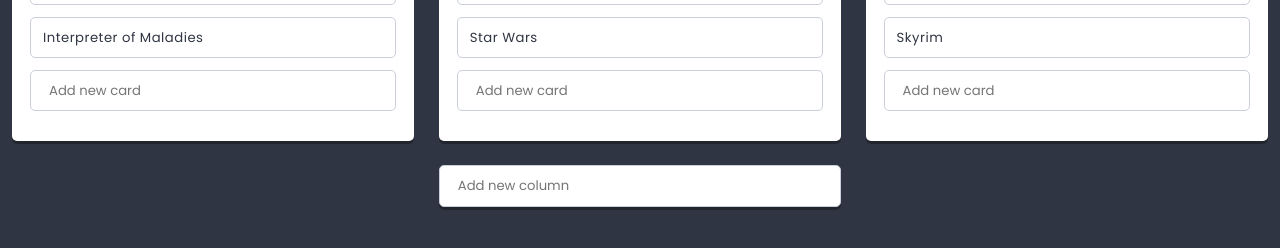
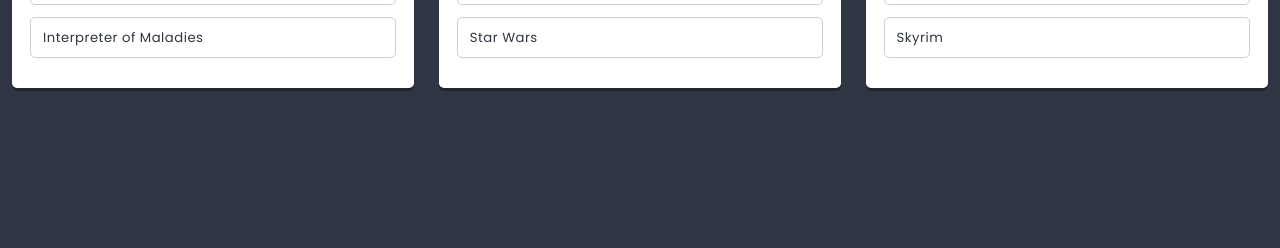
Before and after one commit to Marcin-Matczak/student_shelf_react_app, a React (Create React App) app: page / in a window 1280 px wide. Shown: the part 549-797 px from the top of the page. Built offline with nearby package versions, Linux system fonts and the light colour scheme.

Commit message:
Implemented Redux - created the state of the application and containers

```diff
--- a/package.json
+++ b/package.json
@@ -3,6 +3,7 @@
   "version": "0.1.0",
   "private": true,
   "dependencies": {
+    "@reduxjs/toolkit": "^1.8.5",
     "@testing-library/jest-dom": "^5.16.5",
     "@testing-library/react": "^13.4.0",
     "@testing-library/user-event": "^13.5.0",
@@ -11,7 +12,9 @@
     "prop-types": "^15.8.1",
     "react": "^18.2.0",
     "react-dom": "^18.2.0",
+    "react-redux": "^8.0.4",
     "react-scripts": "5.0.1",
+    "redux": "^4.2.0",
     "web-vitals": "^2.1.4"
   },
   "scripts": {
--- a/src/App.js
+++ b/src/App.js
@@ -1,15 +1,22 @@
 import styles from "./App.module.scss";
-import List from "./components/List/List";
-import { pageContents, listData } from "./data/dataStore.js";
+import PropTypes from "prop-types";
+import ListContainer from "./components/List/ListContainer.js";
 
-function App() {
+function App(props) {
+  const { title, subtitle, lists } = props;
   return (
     <main className={styles.component}>
-      <h1 className={styles.title}>{pageContents.title}</h1>
-      <h2 className={styles.subtitle}>{pageContents.subtitle}</h2>
-      <List {...listData} />
+      <h1 className={styles.title}>{title}</h1>
+      <h2 className={styles.subtitle}>{subtitle}</h2>
+      {lists.map(listData => (<ListContainer key={listData.id} {...listData} />))}
     </main>
   );
 }
 
+App.propTypes = {
+  title: PropTypes.node,
+  subtitle: PropTypes.node,
+  lists: PropTypes.array,
+};
+
 export default App;
--- /dev/null
+++ b/src/AppContainer.js
@@ -0,0 +1,8 @@
+import { connect } from "react-redux";
+import App from "./App";
+const mapStateToProps = (state) => ({
+  title: state.app.title,
+  subtitle: state.app.subtitle,
+  lists: state.lists,
+});
+export default connect(mapStateToProps)(App);
--- a/src/components/Card/Card.js
+++ b/src/components/Card/Card.js
@@ -3,7 +3,8 @@
 import PropTypes from "prop-types";
 
 function Card(props) {
-  return <p className={styles.component}>{props.title}</p>;
+  const { title } = props;
+  return <p className={styles.component}>{title}</p>;
 }
 
 Card.propTypes = {
--- a/src/components/Column/Column.js
+++ b/src/components/Column/Column.js
@@ -2,50 +2,30 @@
 import styles from "./Column.module.scss";
 import PropTypes from "prop-types";
 import Card from "../Card/Card.js";
-import Creator from "../Creator/Creator.js";
-import { settings } from "../../data/dataStore.js";
+//import Creator from "../Creator/Creator.js";
+//import { settings } from "../../data/dataStore.js";
 import Icon from "../Icon/Icon.js";
 
 class Column extends React.Component {
-  constructor(props) {
-    super(props);
-    this.state = {
-      cards: this.props.cards || [],
-    };
-  }
-
-  addCard(title) {
-    this.setState((state) => ({
-      cards: [
-        ...state.cards,
-        {
-          key: state.cards.length
-            ? state.cards[state.cards.length - 1].key + 1
-            : 0,
-          title,
-        },
-      ],
-    }));
-  }
-
   render() {
+    const { title, icon, cards } = this.props;
     return (
       <section className={styles.component}>
         <span className={styles.icon}>
-          <Icon name={this.props.icon} />
+          <Icon name={icon} />
         </span>
-        <h3 className={styles.title}>{this.props.title}</h3>
+        <h3 className={styles.title}>{title}</h3>
         <div className={styles.cards}>
-          {this.state.cards.map(({ key, ...cardProps }) => (
-            <Card key={key} {...cardProps} />
+          {cards.map((cardData) => (
+            <Card key={cardData.id} {...cardData} />
           ))}
         </div>
-        <div className={styles.creator}>
+        {/*<div className={styles.creator}>
           <Creator
             text={settings.cardCreatorText}
             action={this.addCard.bind(this)}
           />
-        </div>
+          </div>*/}
       </section>
     );
   }
@@ -53,6 +33,8 @@
 
 Column.propTypes = {
   title: PropTypes.string,
+  icon: PropTypes.string,
+  cards: PropTypes.array,
 };
 
 export default Column;
--- /dev/null
+++ b/src/components/Column/ColumnContainer.js
@@ -0,0 +1,10 @@
+import { connect } from "react-redux";
+import Column from "./Column.js";
+
+export const getCardsForList = ({ cards }, columnId) =>
+  cards.filter((card) => card.columnId === columnId);
+
+const mapStateToProps = (state, props) => ({
+  cards: getCardsForList(state, props.id),
+});
+export default connect(mapStateToProps)(Column);
--- a/src/components/List/List.js
+++ b/src/components/List/List.js
@@ -2,53 +2,29 @@
 import Hero from "../Hero/Hero.js";
 import PropTypes from "prop-types";
 import React from "react";
-import Column from "../Column/Column.js";
+import ColumnContainer from "../Column/ColumnContainer.js";
 import { settings } from "../../data/dataStore.js";
 import parse from "html-react-parser";
-import Creator from "../Creator/Creator.js";
+//import Creator from "../Creator/Creator.js";
 
 class List extends React.Component {
-  constructor(props) {
-    super(props);
-    this.state = {
-      columns: this.props.columns || [],
-    };
-  }
-
-  addColumn(title) {
-    this.setState((state) => ({
-      columns: [
-        ...state.columns,
-        {
-          key: state.columns.length
-            ? state.columns[state.columns.length - 1].key + 1
-            : 0,
-          title,
-          icon: "list-alt",
-          cards: [],
-        },
-      ],
-    }));
-  }
-
   render() {
+    const { title, image, description, columns } = this.props;
     return (
       <section className={styles.component}>
-        <Hero title={this.props.title} image={this.props.image} />
-        <div className={styles.description}>
-          {parse(this.props.description)}
-        </div>
+        <Hero title={title} image={image} />
+        <div className={styles.description}>{parse(description)}</div>
         <div className={styles.columns}>
-          {this.state.columns.map(({ key, ...columnProps }) => (
-            <Column key={key} {...columnProps} />
+          {columns.map((columnData) => (
+            <ColumnContainer key={columnData.id} {...columnData} />
           ))}
         </div>
-        <div className={styles.creator}>
+        {/*<div className={styles.creator}>
           <Creator
             text={settings.columnCreatorText}
             action={this.addColumn.bind(this)}
           />
-        </div>
+          </div>*/}
       </section>
     );
   }
--- /dev/null
+++ b/src/components/List/ListContainer.js
@@ -0,0 +1,10 @@
+import { connect } from "react-redux";
+import List from "./List";
+
+export const getColumnsForList = ({ columns }, listId) =>
+  columns.filter((column) => column.listId === listId);
+
+const mapStateToProps = (state, props) => ({
+  columns: getColumnsForList(state, props.id),
+});
+export default connect(mapStateToProps)(List);
--- a/src/data/dataStore.js
+++ b/src/data/dataStore.js
@@ -5,6 +5,10 @@
     buttonOK: 'OK',
     buttonCancel: 'Cancel',
     defaultText: 'Add new item',
+  },
+  search: {
+    defaultText: 'Search...',
+    icon: 'search',
   },
   defaultListDescription: '<p>I can do all the things!!!</p>',
   defaultColumnIcon: 'list-alt',
@@ -15,55 +19,80 @@
   subtitle: 'A simple to-do app, with lists, columns and cards',
 };
 
-export const listData = {
+const lists = [
+  {
+    id: 'list-1',
     title: 'Things to do <sup>soon!</sup>',
     description: 'Interesting things I want to check out!',
     image: 'http://uploads.kodilla.com/bootcamp/fer/11.react/space.png',
-  columns: [
+  },
+];
+
+const columns = [
   {
-      key: 0,
+    id: 'column-1',
+    listId: 'list-1',
     title: 'Books',
     icon: 'book',
-      cards: [
+  },
   {
-          key: 0,
+    id: 'column-2',
+    listId: 'list-1',
+    title: 'Movies',
+    icon: 'film',
+  },
+  {
+    id: 'column-3',
+    listId: 'list-1',
+    title: 'Games',
+    icon: 'gamepad',
+  },
+  {
+    id: 'column-4',
+    listId: 'list-2',
+    title: 'Strange column',
+    icon: 'question',
+  },
+];
+
+const cards = [
+  {
+    id: 'card-1',
+    columnId: 'column-1',
     title: 'This Is Going to Hurt',
   },
   {
-          key: 1,
+    id: 'card-2',
+    columnId: 'column-1',
     title: 'Interpreter of Maladies',
   },
-      ],
-    },
   {
-      key: 1,
-      title: 'Movies',
-      icon: 'film',
-      cards: [
-        {
-          key: 0,
+    id: 'card-3',
+    columnId: 'column-2',
     title: 'Harry Potter',
   },
   {
-          key: 1,
+    id: 'card-4',
+    columnId: 'column-2',
     title: 'Star Wars',
   },
-      ],
-    },
   {
-      key: 2,
-      title: 'Games',
-      icon: 'gamepad',
-      cards: [
-        {
-          key: 0,
+    id: 'card-5',
+    columnId: 'column-3',
     title: 'The Witcher',
   },
   {
-          key: 1,
+    id: 'card-6',
+    columnId: 'column-3',
     title: 'Skyrim',
   },
-      ],
-    },
-  ],
+];
+
+const initialStoreData = {
+  app: {...pageContents},
+  lists: [...lists],
+  columns: [...columns],
+  cards: [...cards],
 };
+
+export default initialStoreData;
--- a/src/index.js
+++ b/src/index.js
@@ -1,14 +1,18 @@
-import React from 'react';
-import ReactDOM from 'react-dom/client';
-import './styles/normalize.scss';
-import './styles/global.scss';
-import App from './App';
-import reportWebVitals from './reportWebVitals';
+import React from "react";
+import ReactDOM from "react-dom/client";
+import "./styles/normalize.scss";
+import "./styles/global.scss";
+import App from './AppContainer.js'
+import reportWebVitals from "./reportWebVitals";
+import { Provider } from "react-redux";
+import store from "./redux/store";
 
-const root = ReactDOM.createRoot(document.getElementById('root'));
+const root = ReactDOM.createRoot(document.getElementById("root"));
 root.render(
   <React.StrictMode>
-    <App />
+    <Provider store={store}>
+      <App />
+    </Provider>
   </React.StrictMode>
 );
 
--- /dev/null
+++ b/src/redux/store.js
@@ -0,0 +1,33 @@
+import {combineReducers, createStore} from 'redux';
+import initialStoreData from '../data/dataStore';
+
+// define initial state and shallow-merge initial data
+const initialState = {
+  app: initialStoreData.app,
+  lists: initialStoreData.lists,
+  columns: initialStoreData.columns,
+  cards: initialStoreData.cards,
+};
+
+// define reducers
+const reducers = {
+};
+
+// add blank reducers for initial state properties without reducers
+Object.keys(initialState).forEach(item => {
+  if (typeof reducers[item] == 'undefined') {
+    reducers[item] = (statePart = null) => statePart;
+  }
+});
+
+// merge all reducers
+const storeReducer = combineReducers(reducers);
+
+// create store
+const store = createStore(
+  storeReducer,
+  initialState,
+  window.__REDUX_DEVTOOLS_EXTENSION__ && window.__REDUX_DEVTOOLS_EXTENSION__()
+);
+
+export default store;
```
Also changed, not shown: 1 other file (tests, documents, lock files or other folders). Lines whose indentation alone changed are shown as unchanged.
